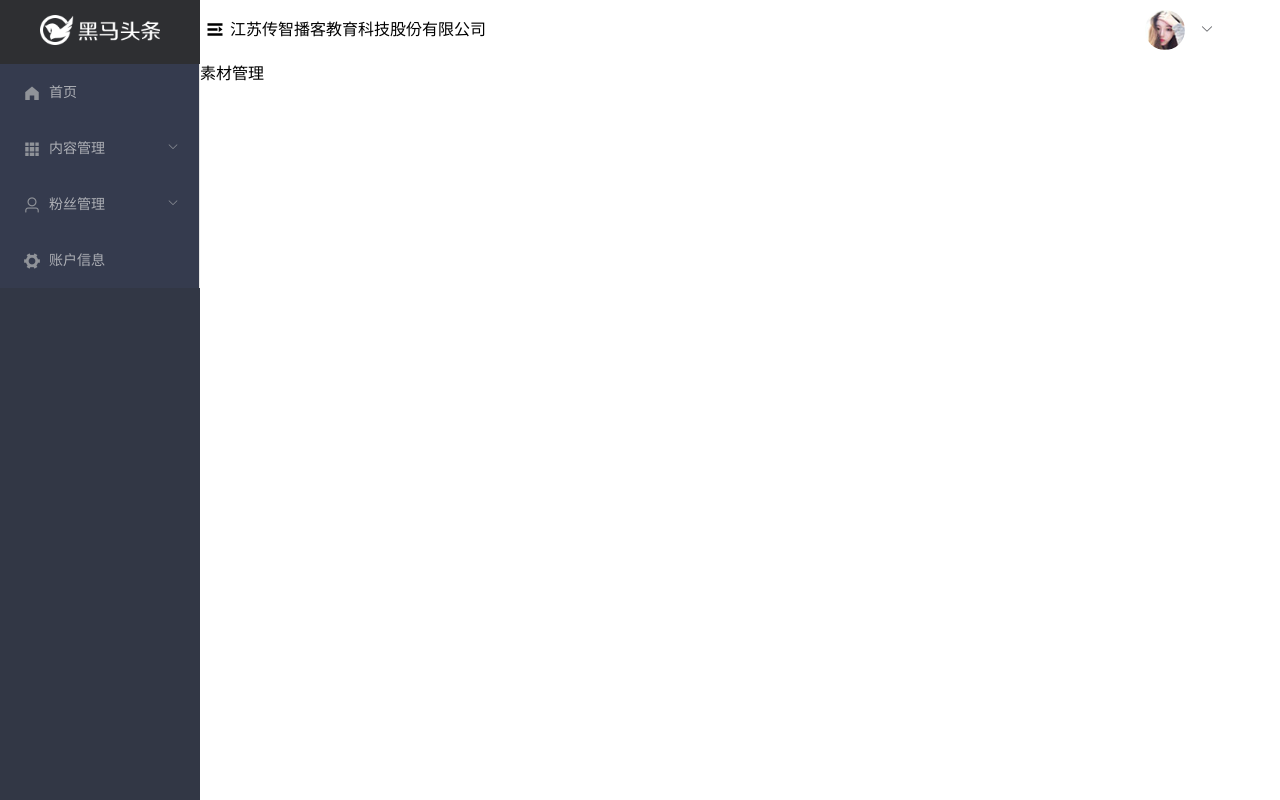
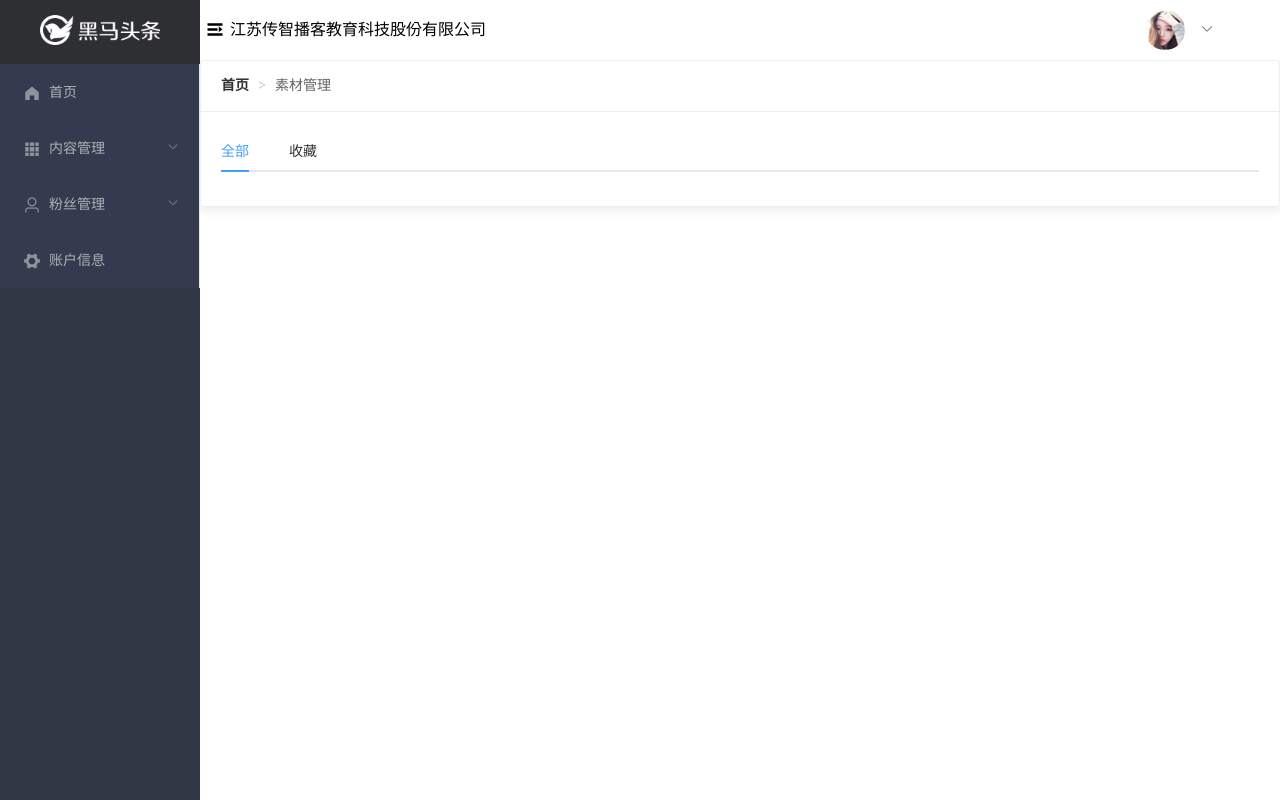
Before and after one commit to liulong55/81toutiao, a Vue app: page /home/material in a window 1280 px wide. Built offline with nearby package versions, Linux system fonts and the light colour scheme; no server answers; sample sign-in values are in the browser's storage.

Commit message:
素材列表-页面结构-tab

```diff
--- a/src/views/material/index.vue
+++ b/src/views/material/index.vue
@@ -1,10 +1,27 @@
 <template>
-   <div>素材管理</div>
+   <el-card>
+         <bread-crumb slot="header">
+            <template slot="title">素材管理</template>
+      </bread-crumb>
+      <!--选项卡切换 -->
+       <el-tabs v-model="activeName" >
+    <el-tab-pane label="全部" name="first">
+
+    </el-tab-pane>
+    <el-tab-pane label="收藏" name="second">
+
+    </el-tab-pane>
+  </el-tabs>
+   </el-card>
 </template>
 
 <script>
 export default {
-
+  data () {
+    return {
+      activeName: 'first'
+    }
+  }
 }
 </script>
 
```
